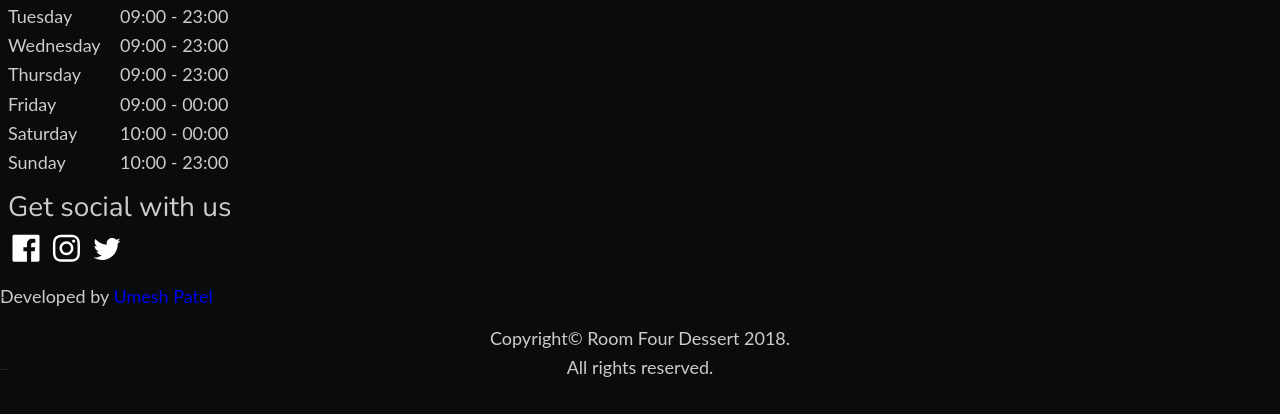
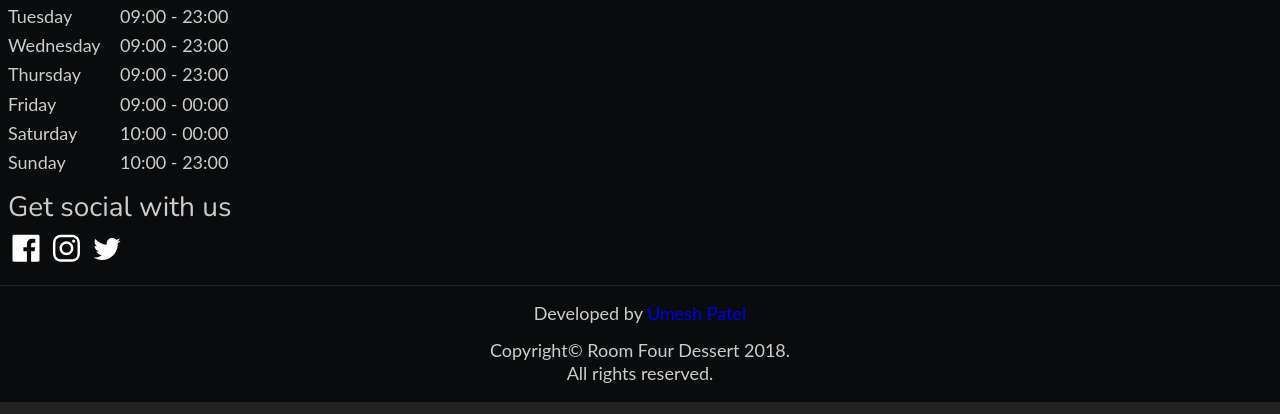
Before and after one commit to s00pGuY/RoomFourDessert, a PHP site: page /index.php in a window 1280 px wide. Shown: the part 5088-5502 px from the top of the page. Run offline with PHP 8.4, Linux system fonts and the light colour scheme.

Commit message:
added padding betwen copyright and credits

```diff
--- a/assets/css/style.css
+++ b/assets/css/style.css
@@ -242,10 +242,19 @@ footer {
 	left: 12rem;
 }
 
-.copyright {
+.disclaimer {
 	padding: 1.6rem 0.8rem;
 	text-align: center;
 	border-top: 0.1rem solid #212121;
+}
+
+.copyright {
+	display: inline-block;
+	margin-top: 0.8rem;
+}
+
+.copyright p {
+	margin-bottom: 0;
 }
 
 /* Main */
```
